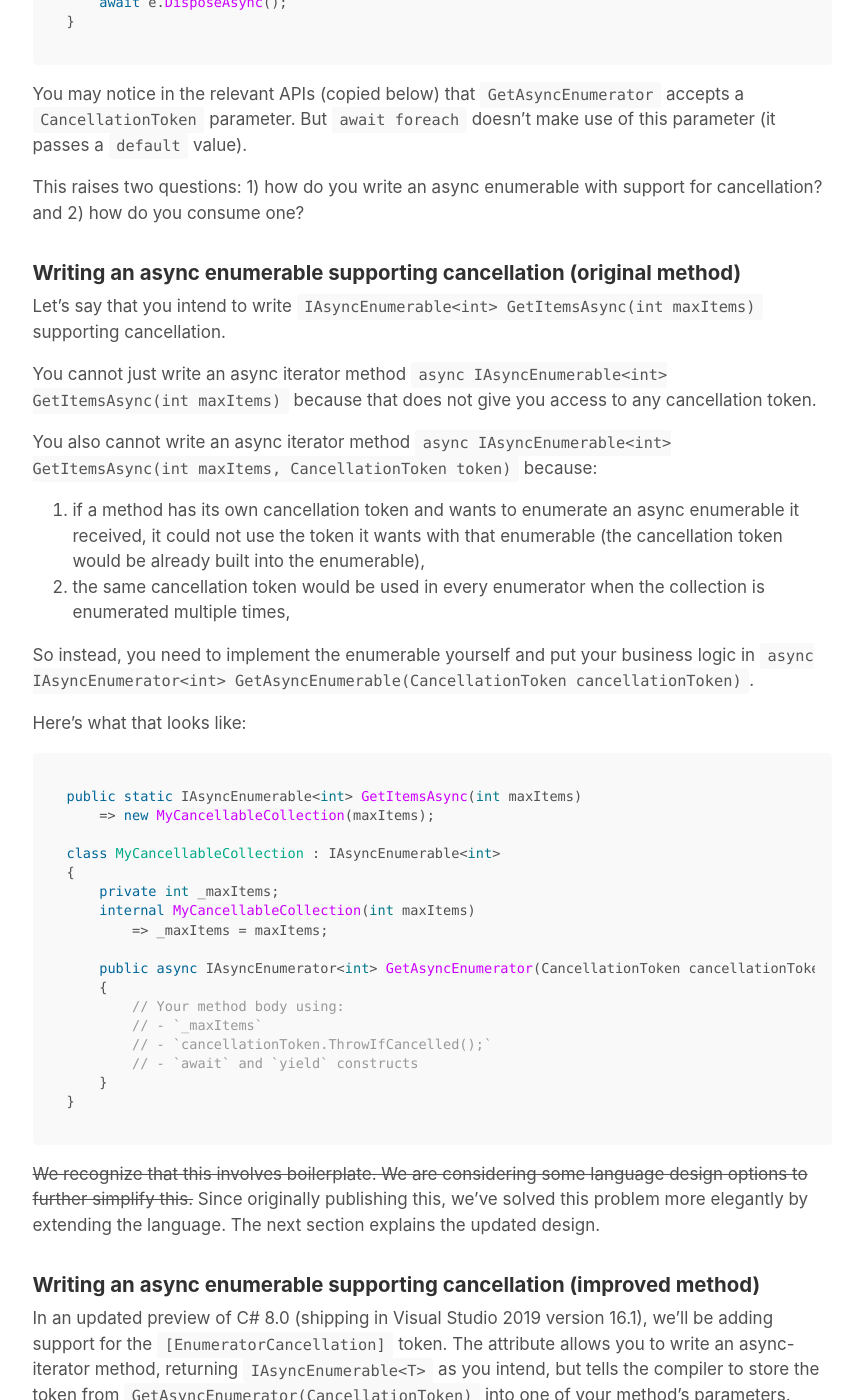
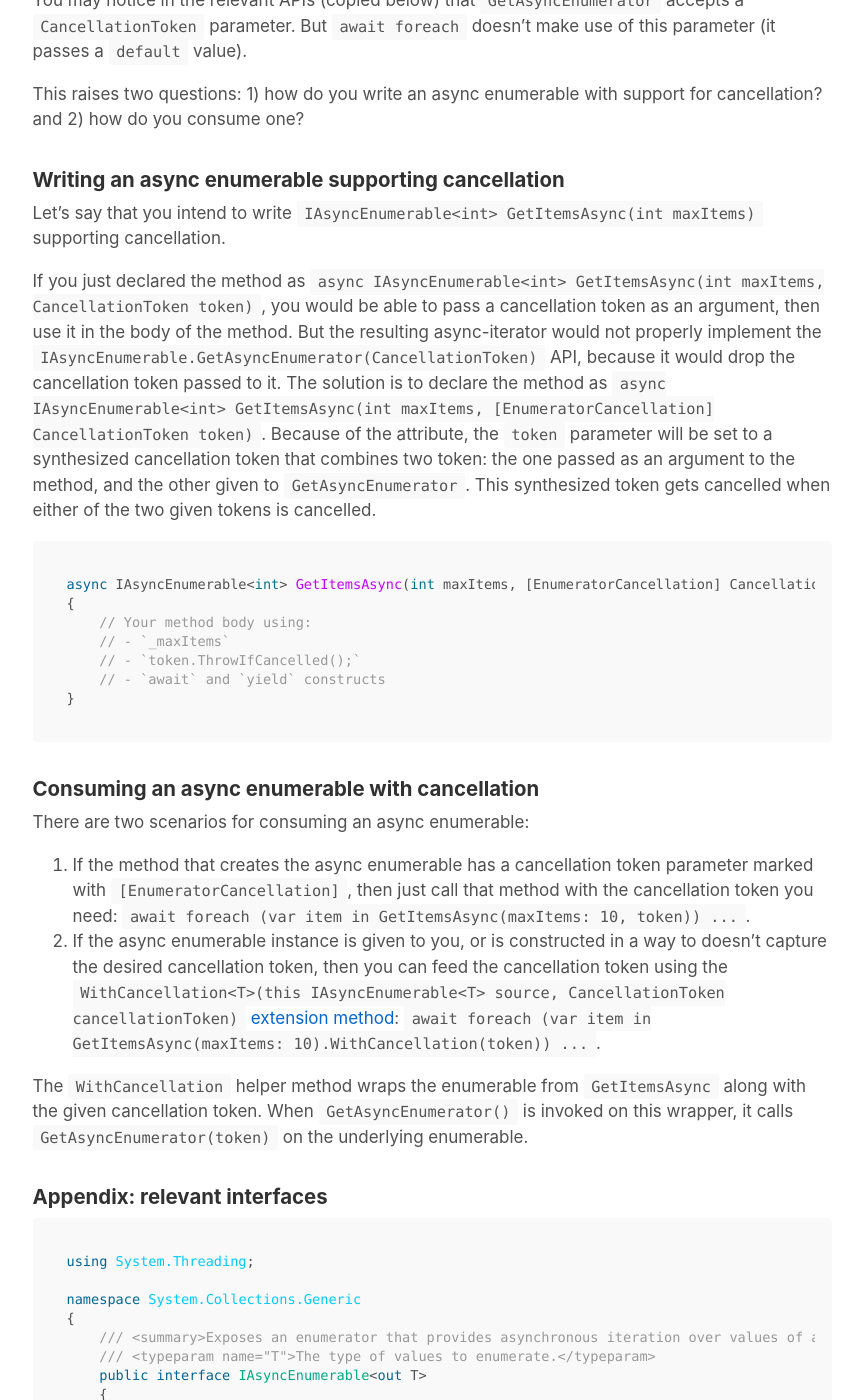
Before and after one commit to jcouv/jcouv.github.io, a Jekyll site: the page built from _posts/2019-03-08-async-enumerables-with-cancellation.md, in a window 1280 px wide and 1400 px high, scrolled down 1073 px. Shown: the whole window, without its empty margins (208-1068 px from the left). Built offline with Jekyll 4.4.1, drawn with Linux system fonts in a browser that asks for light colours; comment, search, counter and statistics services are not loaded; some of the changed text lies outside the part shown.

Commit message:
Update 2019-03-08-async-enumerables-with-cancellation.md

````diff
--- a/_posts/2019-03-08-async-enumerables-with-cancellation.md
+++ b/_posts/2019-03-08-async-enumerables-with-cancellation.md
@@ -3,13 +3,11 @@ title: Async Enumerables with Cancellation
 published: true
 ---
 
-In this post, I'll explain how to produce and consume async enumerables with support for cancellation. Since originally publishing this post, we've added support in the language for a new attribute which solve this problem more elegantly. I've added a section detailing the new method.
+In this post, I'll explain how to produce and consume async enumerables with support for cancellation.
 
 ### Some context
 
-Visual Studio 2019 (currently in preview) includes a preview of C# 8.0 and the async-streams feature.
-
-Three parts compose this feature:
+C# 8.0 added support for async-streams, which is composed of three parts:
 1. async-iterator methods: you can write methods with the `async` modifier, returning either `IAsyncEnumerable` or `IAsyncEnumerator`, and  using both `yield` and `await` syntax.
 2. `await foreach`: you can asynchronously enumerate collections that implement `IAsyncEnumerable` (or implement equivalent APIs).
 3. `await using`: you can asynchronously dispose resources that implement `IAsyncDisposable`.
@@ -38,74 +36,33 @@ You may notice in the relevant APIs (copied below) that `GetAsyncEnumerator` acc
 
 This raises two questions: 1) how do you write an async enumerable with support for cancellation? and 2) how do you consume one?
 
-### Writing an async enumerable supporting cancellation (original method)
+### Writing an async enumerable supporting cancellation
+
 
 Let's say that you intend to write `IAsyncEnumerable<int> GetItemsAsync(int maxItems)` supporting cancellation.
 
-You cannot just write an async iterator method `async IAsyncEnumerable<int> GetItemsAsync(int maxItems)` because that does not give you access to any cancellation token.
-
-You also cannot write an async iterator method `async IAsyncEnumerable<int> GetItemsAsync(int maxItems, CancellationToken token)` because:
-1. if a method has its own cancellation token and wants to enumerate an async enumerable it received, it could not use the token it wants with that enumerable (the cancellation token would be already built into the enumerable),
-2. the same cancellation token would be used in every enumerator when the collection is enumerated multiple times,
-
-So instead, you need to implement the enumerable yourself and put your business logic in `async IAsyncEnumerator<int> GetAsyncEnumerable(CancellationToken cancellationToken)`.
-
-Here's what that looks like:
-
-```csharp
-public static IAsyncEnumerable<int> GetItemsAsync(int maxItems)
-    => new MyCancellableCollection(maxItems);
-
-class MyCancellableCollection : IAsyncEnumerable<int>
-{
-    private int _maxItems;
-    internal MyCancellableCollection(int maxItems)
-        => _maxItems = maxItems;
-
-    public async IAsyncEnumerator<int> GetAsyncEnumerator(CancellationToken cancellationToken)
-    {
-        // Your method body using:
-        // - `_maxItems`
-        // - `cancellationToken.ThrowIfCancelled();`
-        // - `await` and `yield` constructs
-    }
-}
-```
-
-~~We recognize that this involves boilerplate. We are considering some language design options to further simplify this.~~
-Since originally publishing this, we've solved this problem more elegantly by extending the language. The next section explains the updated design.
-
-### Writing an async enumerable supporting cancellation (improved method)
-
-In an updated preview of C# 8.0 (shipping in Visual Studio 2019 version 16.1), we'll be adding support for the `[EnumeratorCancellation]` token. The attribute allows you to write an async-iterator method, returning `IAsyncEnumerable<T>` as you intend, but tells the compiler to store the token from `GetAsyncEnumerator(CancellationToken)` into one of your method's parameters.
-
-In the above example, you would just declare the method as `async IAsyncEnumerable<int> GetItemsAsync(int maxItems, [EnumeratorCancellation] CancellationToken token)`. Because of the attribute, the `token` parameter will be set to a synthesized cancellation token that combines two token: the one passed as an argument to the method, and the other given to `GetAsyncEnumerator`. This synthesized token gets cancelled when either of the two given tokens is cancelled.
+If you just declared the method as `async IAsyncEnumerable<int> GetItemsAsync(int maxItems, CancellationToken token)`, you would be able to pass a cancellation token as an argument, then use it in the body of the method.
+But the resulting async-iterator would not properly implement the `IAsyncEnumerable.GetAsyncEnumerator(CancellationToken)` API, because it would drop the cancellation token passed to it.
+The solution is to declare the method as `async IAsyncEnumerable<int> GetItemsAsync(int maxItems, [EnumeratorCancellation] CancellationToken token)`.
+Because of the attribute, the `token` parameter will be set to a synthesized cancellation token that combines two token: the one passed as an argument to the method, and the other given to `GetAsyncEnumerator`. This synthesized token gets cancelled when either of the two given tokens is cancelled.
 
 ```csharp
 async IAsyncEnumerable<int> GetItemsAsync(int maxItems, [EnumeratorCancellation] CancellationToken token)
 {
-        // Your method body using:
-        // - `_maxItems`
-        // - `token.ThrowIfCancelled();`
-        // - `await` and `yield` constructs
+    // Your method body using:
+    // - `_maxItems`
+    // - `token.ThrowIfCancelled();`
+    // - `await` and `yield` constructs
 }
 ```
 
-Note: in dev16.1 preview5, we have not yet implemented this method of combining tokens, we took a simpler approach whereby any non-default token given to `GetAsyncEnumerator` will override the token passed as an argument. I expect to implement the more elaborate method of combining tokens in preview6 timeframe.
-
 ### Consuming an async enumerable with cancellation
 
-With the above implementation, if you wrote `await foreach (var item in GetItemsAsync(maxItems: 10)) ...`, a `default` cancellation token would be passed to the cancellable method.
+There are two scenarios for consuming an async enumerable:
+1. If the method that creates the async enumerable has a cancellation token parameter marked with `[EnumeratorCancellation]`, then just call that method with the cancellation token you need: `await foreach (var item in GetItemsAsync(maxItems: 10, token)) ...`.
+2. If the async enumerable instance is given to you, or is constructed in a way to doesn't capture the desired cancellation token, then you can feed the cancellation token using the  `WithCancellation<T>(this IAsyncEnumerable<T> source, CancellationToken cancellationToken)` [extension method](https://github.com/dotnet/coreclr/pull/21939): `await foreach (var item in GetItemsAsync(maxItems: 10).WithCancellation(token)) ...`.
 
-Users of enumerables could try and expand the low-level code for an `await foreach` to pass a token, but that's a terrible solution (defeats the purpose of `await foreach`).
-
-To help with this, we provide a `WithCancellation<T>(this IAsyncEnumerable<T> source, CancellationToken cancellationToken)` [extension method](https://github.com/dotnet/coreclr/pull/21939). It allows you to pass your `token` in:
-
-```csharp
-await foreach (var item in GetItemsAsync(maxItems: 10).WithCancellation(token)) ...
-```
-
-This helper method wraps the enumerable from `GetItemsAsync` along with the given cancellation token. When `GetAsyncEnumerator()` is invoked on this wrapper, it calls `GetAsyncEnumerator(token)` on the underlying enumerable.
+The `WithCancellation` helper method wraps the enumerable from `GetItemsAsync` along with the given cancellation token. When `GetAsyncEnumerator()` is invoked on this wrapper, it calls `GetAsyncEnumerator(token)` on the underlying enumerable.
 
 ### Appendix: relevant interfaces
 
````
